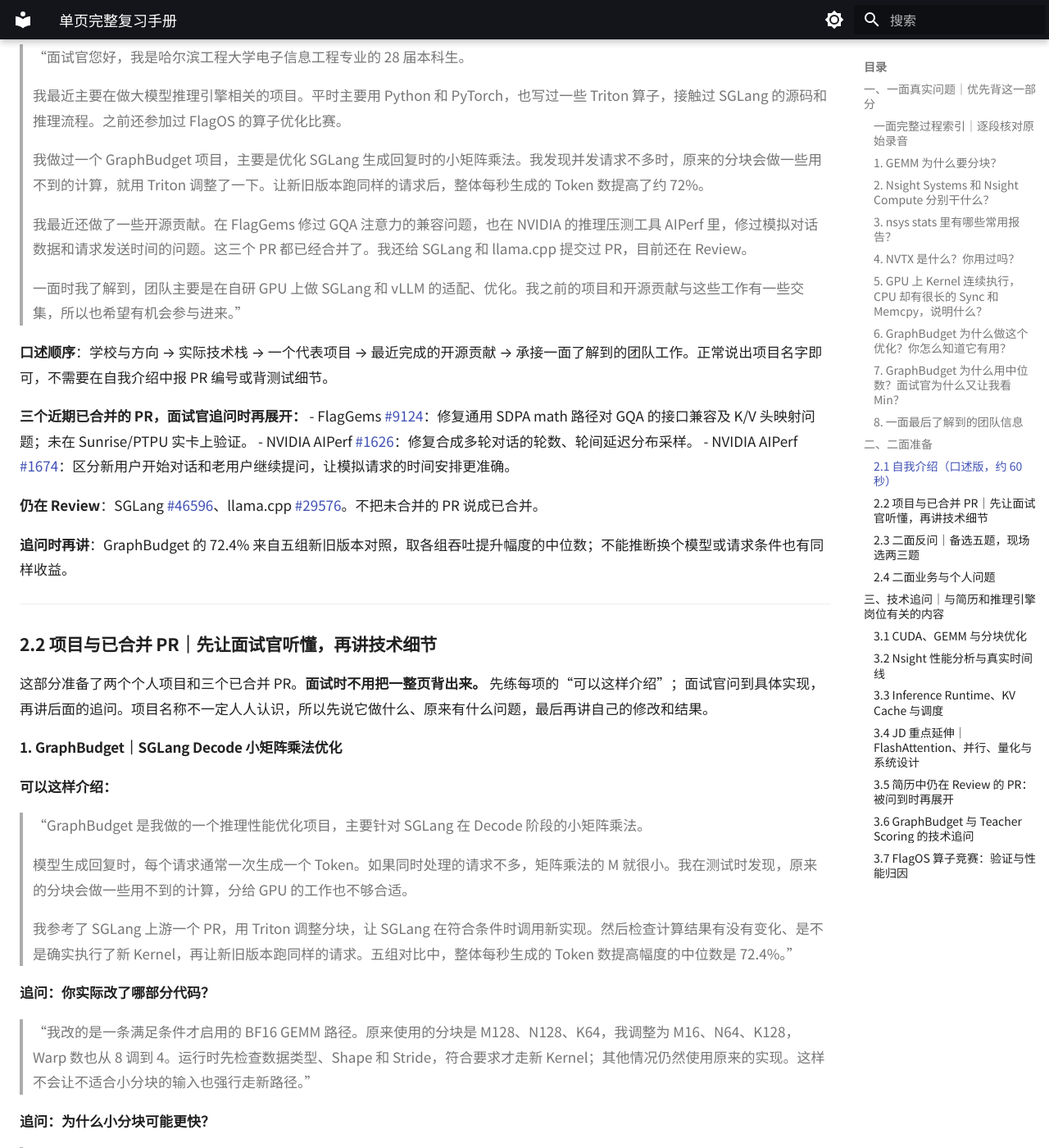
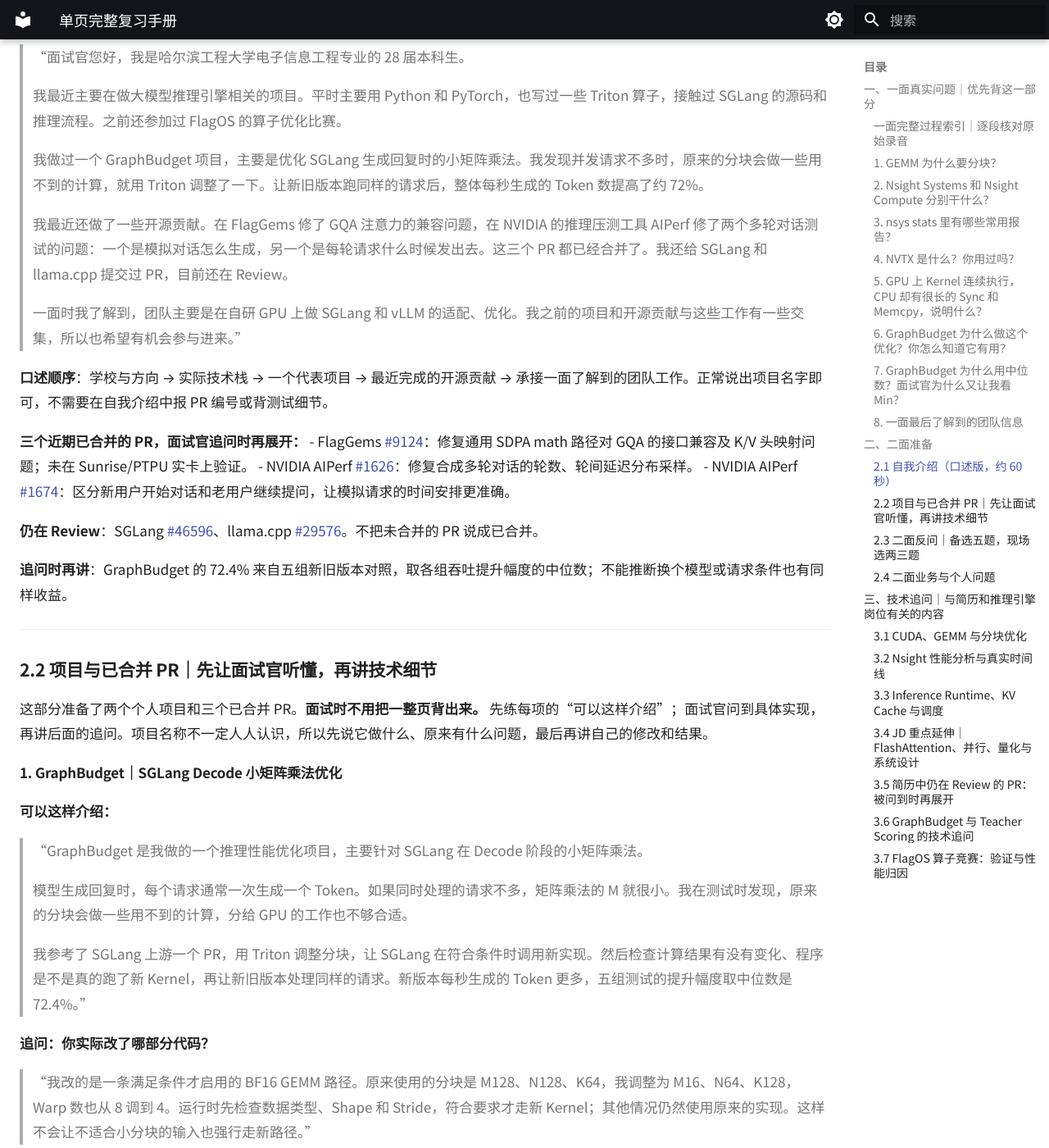
Before and after one commit to yu830/ai-infra-handbook, an MkDocs documentation site: the page built from docs/index.md, in a window 1280 px wide and 1400 px high, scrolled down 4981 px. Shown: the whole window at 82% size. Built offline with MkDocs 1.6.1 and Material for MkDocs 9.7.7, drawn with Linux system fonts in a browser that asks for light colours.

Commit message:
docs: smooth spoken explanation of merged PRs and GraphBudget metric

```diff
--- a/docs/index.md
+++ b/docs/index.md
@@ -114,7 +114,7 @@
 >
 > 我做过一个 GraphBudget 项目，主要是优化 SGLang 生成回复时的小矩阵乘法。我发现并发请求不多时，原来的分块会做一些用不到的计算，就用 Triton 调整了一下。让新旧版本跑同样的请求后，整体每秒生成的 Token 数提高了约 72%。
 >
-> 我最近还做了一些开源贡献。在 FlagGems 修过 GQA 注意力的兼容问题，也在 NVIDIA 的推理压测工具 AIPerf 里，修过模拟对话数据和请求发送时间的问题。这三个 PR 都已经合并了。我还给 SGLang 和 llama.cpp 提交过 PR，目前还在 Review。
+> 我最近还做了一些开源贡献。在 FlagGems 修了 GQA 注意力的兼容问题，在 NVIDIA 的推理压测工具 AIPerf 修了两个多轮对话测试的问题：一个是模拟对话怎么生成，另一个是每轮请求什么时候发出去。这三个 PR 都已经合并了。我还给 SGLang 和 llama.cpp 提交过 PR，目前还在 Review。
 >
 > 一面时我了解到，团队主要是在自研 GPU 上做 SGLang 和 vLLM 的适配、优化。我之前的项目和开源贡献与这些工作有一些交集，所以也希望有机会参与进来。”
 
@@ -143,7 +143,7 @@
 >
 > 模型生成回复时，每个请求通常一次生成一个 Token。如果同时处理的请求不多，矩阵乘法的 M 就很小。我在测试时发现，原来的分块会做一些用不到的计算，分给 GPU 的工作也不够合适。
 >
-> 我参考了 SGLang 上游一个 PR，用 Triton 调整分块，让 SGLang 在符合条件时调用新实现。然后检查计算结果有没有变化、是不是确实执行了新 Kernel，再让新旧版本跑同样的请求。五组对比中，整体每秒生成的 Token 数提高幅度的中位数是 72.4%。”
+> 我参考了 SGLang 上游一个 PR，用 Triton 调整分块，让 SGLang 在符合条件时调用新实现。然后检查计算结果有没有变化、程序是不是真的跑了新 Kernel，再让新旧版本处理同样的请求。新版本每秒生成的 Token 更多，五组测试的提升幅度取中位数是 72.4%。”
 
 **追问：你实际改了哪部分代码？**
 
```
